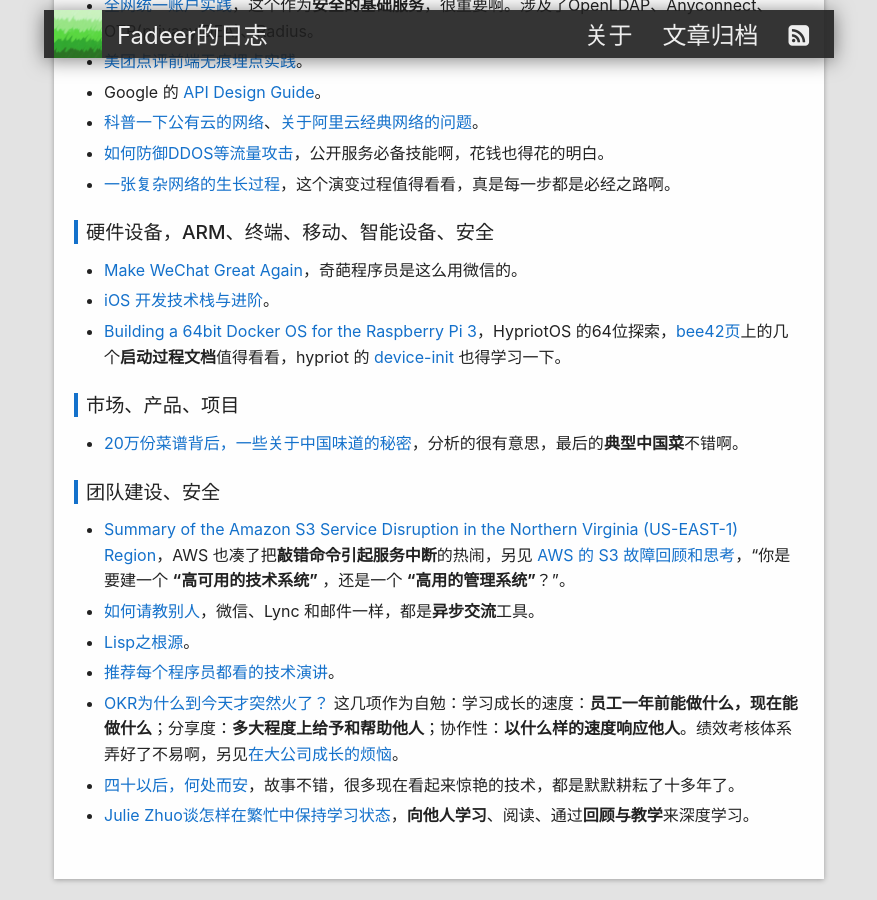
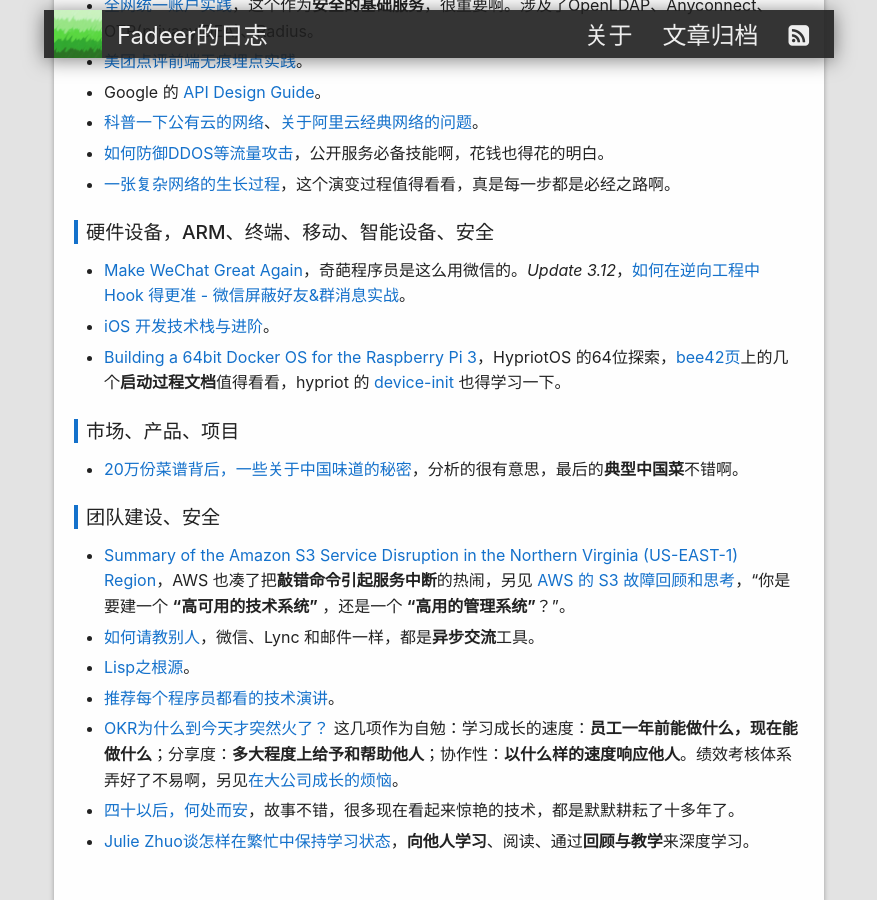
Before and after one commit to fadeer/fadeer.github.io, a Jekyll site: the page built from _posts/weekly2/2017-03-05-weekly-115.md, in a window 1280 px wide and 900 px high, scrolled down 527 px. Shown: the whole window, without its empty margins (201-1078 px from the left). Built offline with Jekyll 4.4.1, drawn with Linux system fonts in a browser that asks for light colours.

Commit message:
update post

```diff
--- a/_posts/weekly2/2017-03-05-weekly-115.md
+++ b/_posts/weekly2/2017-03-05-weekly-115.md
@@ -30,7 +30,7 @@
 硬件设备，ARM、终端、移动、智能设备、安全
 ----
 <!--preview-end-->
-* [Make WeChat Great Again](http://yulingtianxia.com/blog/2017/02/28/Make-WeChat-Great-Again/)，奇葩程序员是这么用微信的。
+* [Make WeChat Great Again](http://yulingtianxia.com/blog/2017/02/28/Make-WeChat-Great-Again/)，奇葩程序员是这么用微信的。*Update 3.12*，[如何在逆向工程中 Hook 得更准 - 微信屏蔽好友&群消息实战](http://yulingtianxia.com/blog/2017/03/06/How-to-hook-the-correct-method-in-reverse-engineering/)。
 * [iOS 开发技术栈与进阶](http://blog.cnbang.net/tech/3354/)。
 * [Building a 64bit Docker OS for the Raspberry Pi 3](https://blog.hypriot.com/post/building-a-64bit-docker-os-for-rpi3/)，HypriotOS 的64位探索，[bee42页](https://github.com/bee42/workshop-raspberrypi-64bit-os)上的几个**启动过程文档**值得看看，hypriot 的 [device-init](https://github.com/hypriot/device-init) 也得学习一下。
 
```
